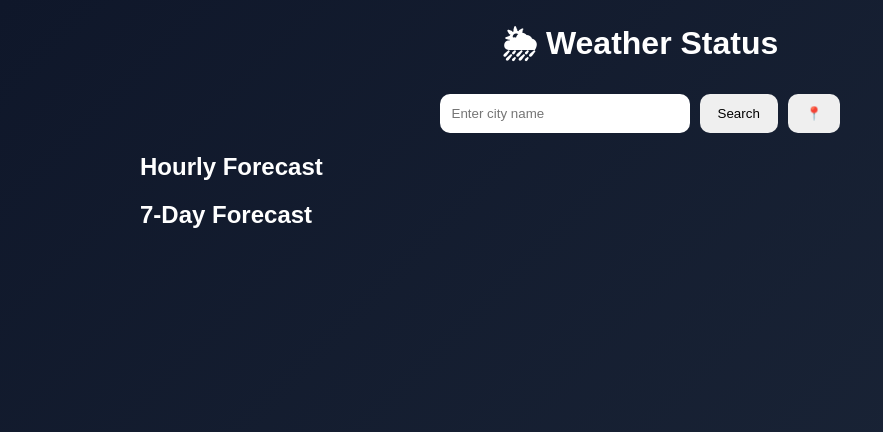
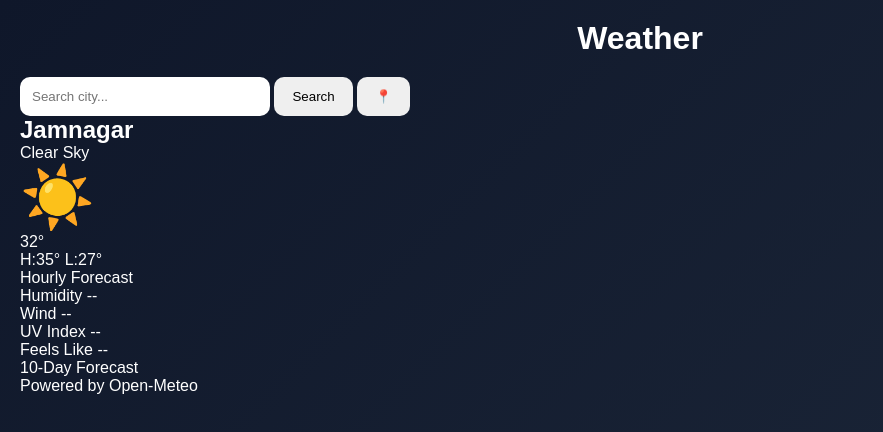
Before and after one commit to Mahin98250/Weather-Status, a plain HTML site: page index.html in a window 1280 px wide. Shown: the whole page, without its empty margins (0-883 px from the left). Drawn offline with Linux system fonts and the light colour scheme; a web font is replaced by a local one.

Commit message:
Update index.html

```diff
--- a/index.html
+++ b/index.html
@@ -4,30 +4,174 @@
     <meta charset="UTF-8">
     <meta name="viewport" content="width=device-width, initial-scale=1.0">
     <title>Weather Status</title>
+
+    <link rel="preconnect" href="https://fonts.googleapis.com">
+    <link href="https://fonts.googleapis.com/css2?family=SF+Pro+Display:wght@300;400;500;600&display=swap" rel="stylesheet">
+
     <link rel="stylesheet" href="style.css">
 </head>
 <body>
 
-<div class="container">
-
-    <h1>🌦 Weather Status</h1>
-
-    <div class="search-box">
-        <input type="text" id="cityInput" placeholder="Enter city name">
-        <button onclick="getWeather()">Search</button>
-        <button onclick="getCurrentLocation()">📍</button>
+    <!-- Animated Background -->
+    <div class="background">
+        <div class="orb orb1"></div>
+        <div class="orb orb2"></div>
+        <div class="orb orb3"></div>
     </div>
 
-    <div id="currentWeather"></div>
+    <main class="app">
 
-    <h2>Hourly Forecast</h2>
-    <div id="hourlyForecast" class="hourly"></div>
+        <!-- Header -->
+        <header class="top-bar">
+            <h1>Weather</h1>
 
-    <h2>7-Day Forecast</h2>
-    <div id="dailyForecast"></div>
+            <div class="search-container">
+                <input
+                    type="text"
+                    id="cityInput"
+                    placeholder="Search city..."
+                >
 
-</div>
+                <button onclick="getWeather()">
+                    Search
+                </button>
 
-<script src="script.js"></script>
+                <button onclick="getCurrentLocation()">
+                    📍
+                </button>
+            </div>
+        </header>
+
+        <!-- Current Weather -->
+        <section class="hero-card glass">
+
+            <div class="location">
+                <h2 id="cityName">Jamnagar</h2>
+                <p id="condition">Clear Sky</p>
+            </div>
+
+            <div class="hero-center">
+
+                <div
+                    id="weatherIcon"
+                    class="weather-icon"
+                >
+                    ☀️
+                </div>
+
+                <div
+                    id="temperature"
+                    class="temperature"
+                >
+                    32°
+                </div>
+
+                <div
+                    id="highLow"
+                    class="high-low"
+                >
+                    H:35° L:27°
+                </div>
+
+            </div>
+
+        </section>
+
+        <!-- Hourly Forecast -->
+        <section class="glass section-card">
+
+            <div class="section-title">
+                Hourly Forecast
+            </div>
+
+            <div
+                id="hourlyForecast"
+                class="hourly-scroll"
+            >
+            </div>
+
+        </section>
+
+        <!-- Weather Metrics -->
+        <section class="metrics-grid">
+
+            <div class="glass metric-card">
+                <span class="metric-label">
+                    Humidity
+                </span>
+
+                <span
+                    id="humidity"
+                    class="metric-value"
+                >
+                    --
+                </span>
+            </div>
+
+            <div class="glass metric-card">
+                <span class="metric-label">
+                    Wind
+                </span>
+
+                <span
+                    id="wind"
+                    class="metric-value"
+                >
+                    --
+                </span>
+            </div>
+
+            <div class="glass metric-card">
+                <span class="metric-label">
+                    UV Index
+                </span>
+
+                <span
+                    id="uv"
+                    class="metric-value"
+                >
+                    --
+                </span>
+            </div>
+
+            <div class="glass metric-card">
+                <span class="metric-label">
+                    Feels Like
+                </span>
+
+                <span
+                    id="feelsLike"
+                    class="metric-value"
+                >
+                    --
+                </span>
+            </div>
+
+        </section>
+
+        <!-- Daily Forecast -->
+        <section class="glass section-card">
+
+            <div class="section-title">
+                10-Day Forecast
+            </div>
+
+            <div
+                id="dailyForecast"
+                class="daily-container"
+            >
+            </div>
+
+        </section>
+
+        <!-- Footer -->
+        <footer class="footer">
+            Powered by Open-Meteo
+        </footer>
+
+    </main>
+
+    <script src="script.js"></script>
+
 </body>
 </html>
```
